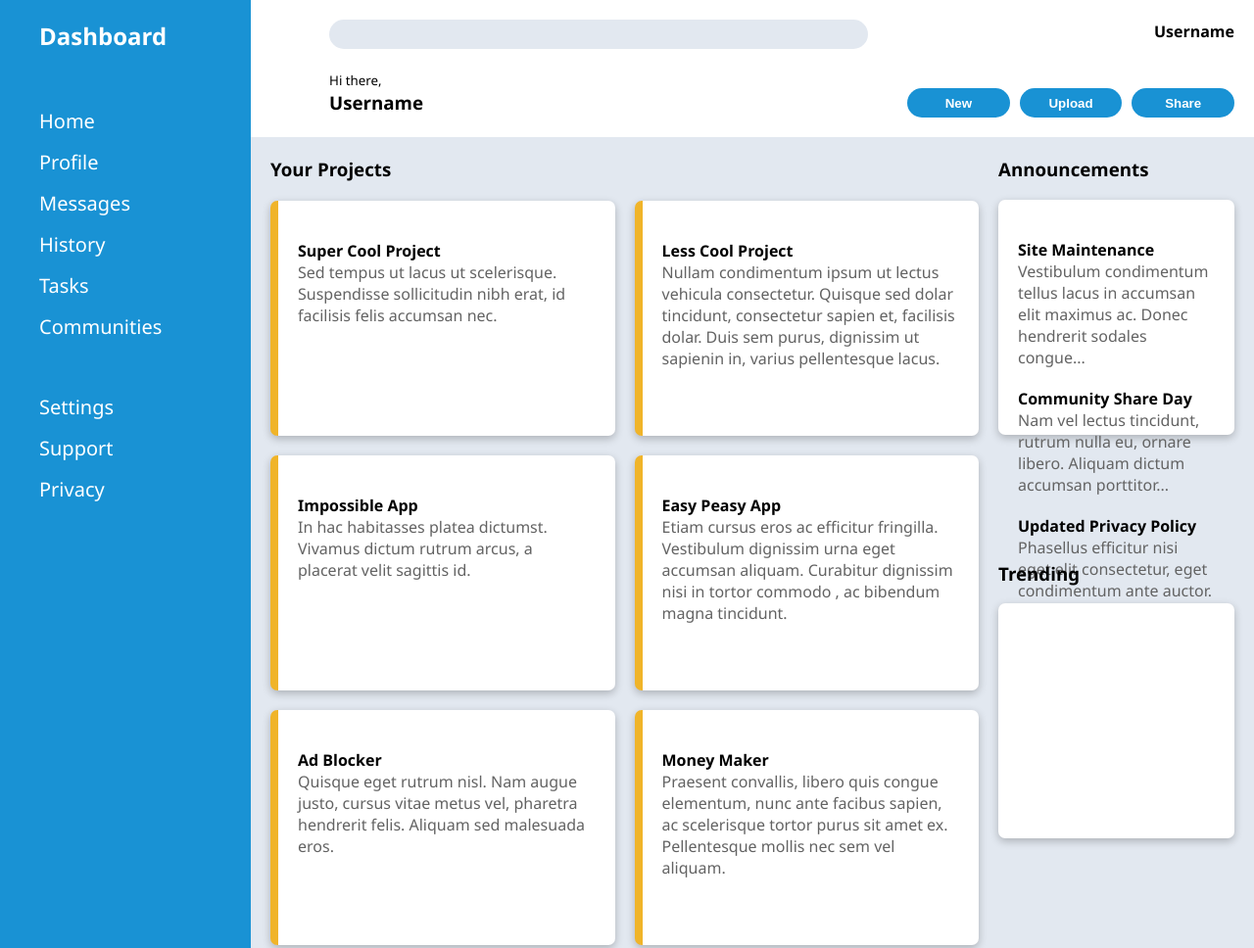
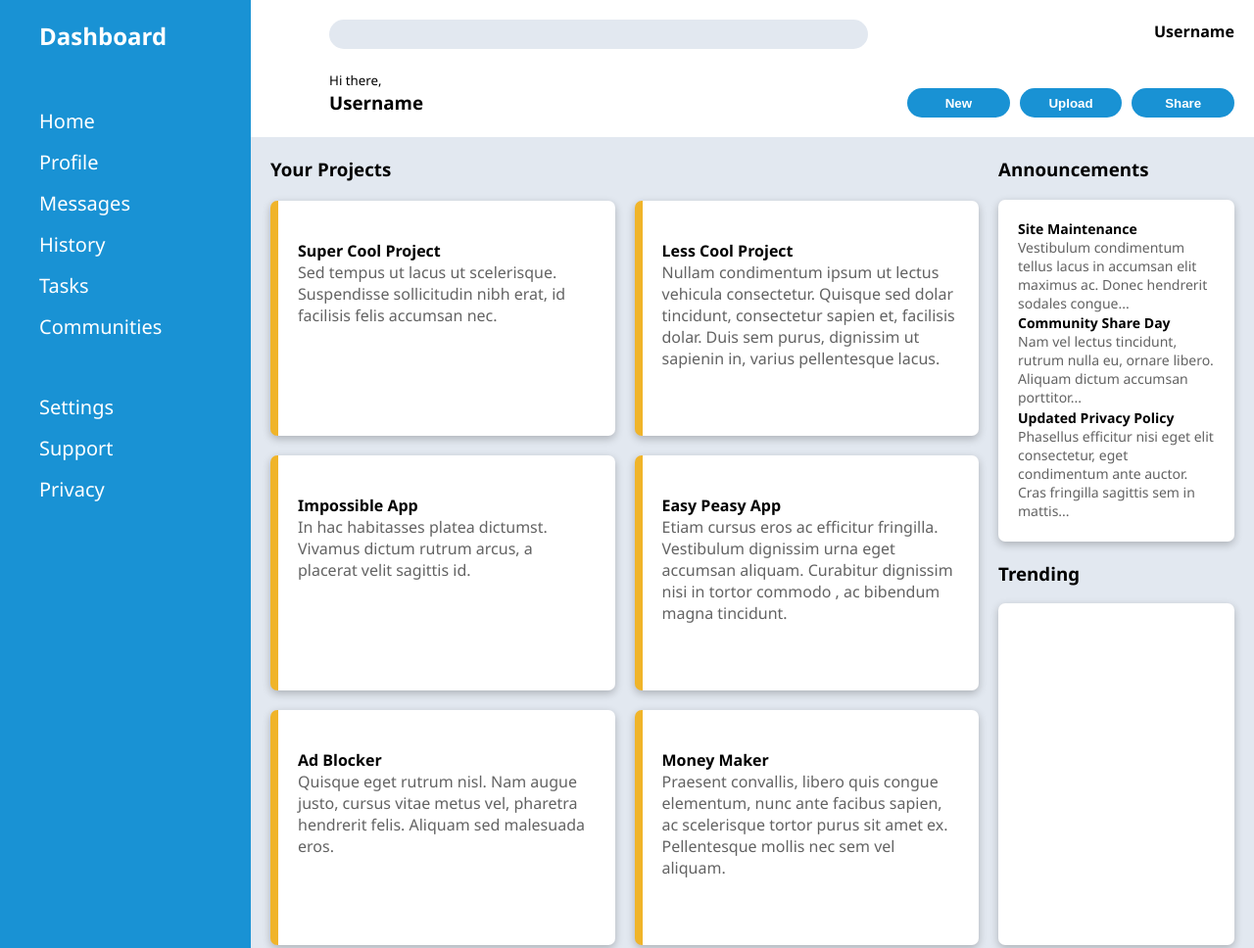
Before and after one commit to jwjepson/admin-dashboard, a plain HTML site: page index.html in a window 1280 px wide. Shown: the top 968 px of the page at 98% size. Drawn offline with Linux system fonts and the light colour scheme.

Commit message:
make announcement card a grid

```diff
--- a/styles.css
+++ b/styles.css
@@ -114,6 +114,10 @@ button {
     margin-top: 20px;
 }
 
+.announcement>.title {
+    margin-top: 0;
+}
+
 .card .text {
     color: #636363
 }
@@ -141,8 +145,16 @@ button {
     grid-template-rows: 1fr 8fr
 }
 
+.announcements .card {
+    display: grid;
+}
+
+.announcement {
+    font-size: 14px;
+}
+
 .announcements .card, .trending .card {
-    height: 200px;
+    height: auto;
 }
 
 .trending {
```
